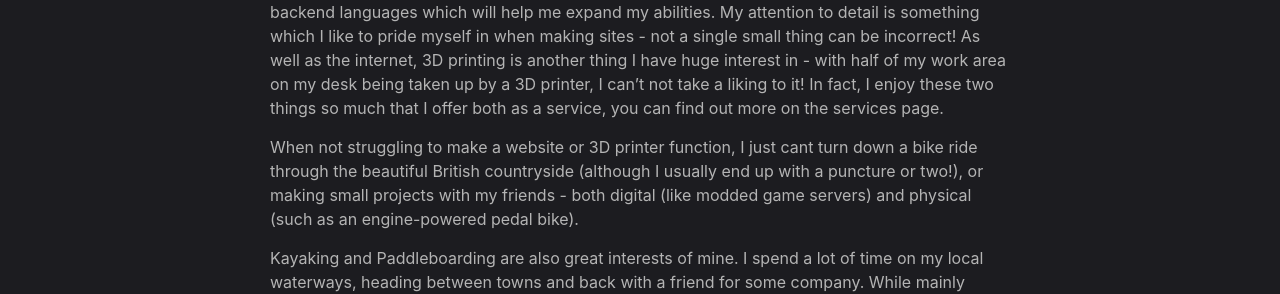
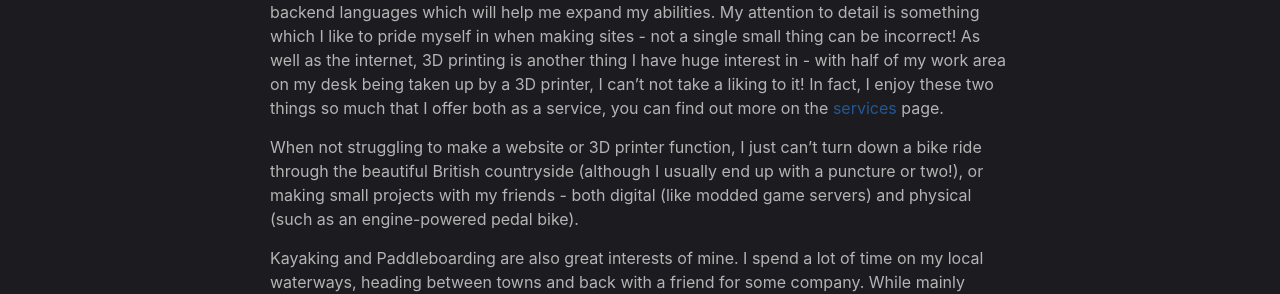
Before and after one commit to benwrth/blog, a Jekyll site: the page built from pages/about.md, in a window 1280 px wide. Shown: the part 304-598 px from the top of the page. Built offline with Jekyll 4.4.1, drawn with Linux system fonts in a browser that asks for light colours; some web fonts are replaced; some of the changed text lies outside the part shown.

Commit message:
Add link to service page

```diff
--- a/pages/about.md
+++ b/pages/about.md
@@ -6,9 +6,9 @@ permalink: /about
 
 Hey there, I'm Ben, a {{site.age}}-year-old college student from Cheshire, England. Right now at college, I'm studying Computer Science, DT and Physics - with hopes of entering either the computing or engineering fields one day.
 
-I am greatly interested in (and enjoy) developing for the web and making it a better place. Right now, I am more focussed on frontend development - however I am currently learning some backend languages which will help me expand my abilities. My attention to detail is something which I like to pride myself in when making sites - not a single small thing can be incorrect! As well as the internet, 3D printing is another thing I have huge interest in - with half of my work area on my desk being taken up by a 3D printer, I can't not take a liking to it! In fact, I enjoy these two things so much that I offer both as a service, you can find out more on the services page.
+I am greatly interested in (and enjoy) developing for the web and making it a better place. Right now, I am more focussed on frontend development - however I am currently learning some backend languages which will help me expand my abilities. My attention to detail is something which I like to pride myself in when making sites - not a single small thing can be incorrect! As well as the internet, 3D printing is another thing I have huge interest in - with half of my work area on my desk being taken up by a 3D printer, I can't not take a liking to it! In fact, I enjoy these two things so much that I offer both as a service, you can find out more on the [services](/services) page.
 
-When not struggling to make a website or 3D printer function, I just cant turn down a bike ride through the beautiful British countryside (although I usually end up with a puncture or two!), or making small projects with my friends - both digital (like modded game servers) and physical (such as an engine-powered pedal bike).
+When not struggling to make a website or 3D printer function, I just can't turn down a bike ride through the beautiful British countryside (although I usually end up with a puncture or two!), or making small projects with my friends - both digital (like modded game servers) and physical (such as an engine-powered pedal bike).
 
 Kayaking and Paddleboarding are also great interests of mine. I spend a lot of time on my local waterways, heading between towns and back with a friend for some company. While mainly touring, heading to the coast and doing some sea kayaking is also a favourite. There's nothing like surfing in a kayak!
 
```
